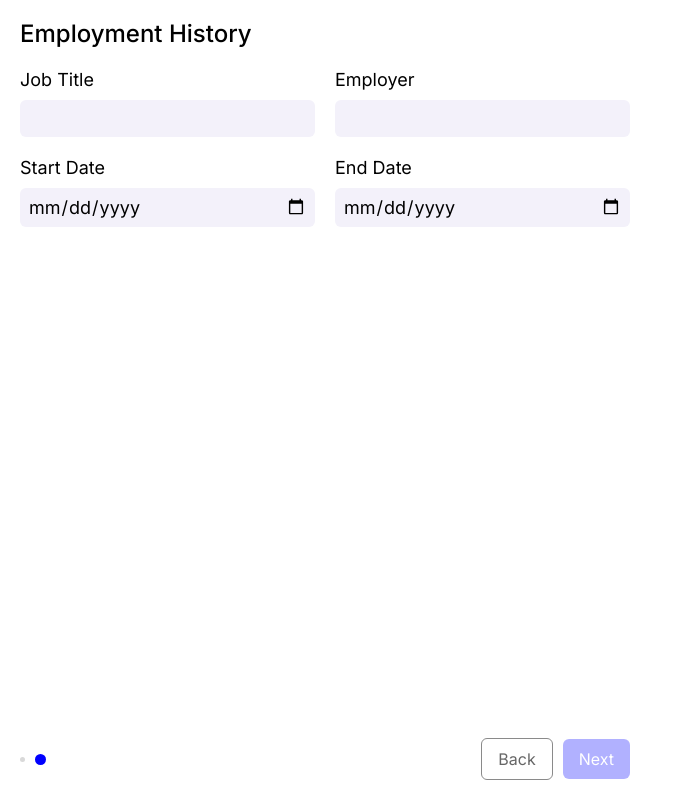
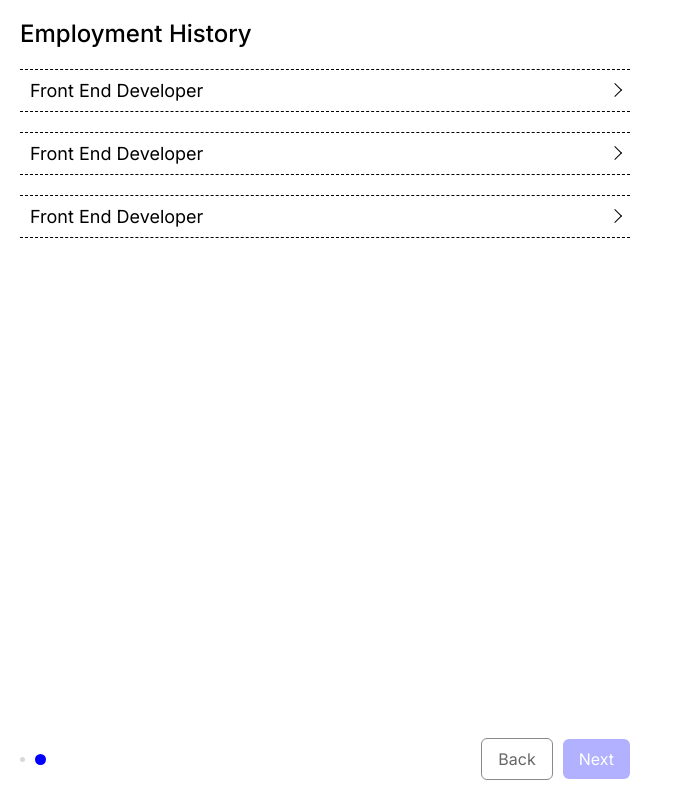
Before and after one commit to danyapac3/cv-builder, a React (Vite) app: page / in a window 1280 px wide. Both pictures are taken after a click on the button "Next". Shown: the whole page, without its empty margins (0-673 px from the left). Built offline with nearby package versions, Linux system fonts and the light colour scheme.

Commit message:
Add disclosure sections

```diff
--- /dev/null
+++ b/src/components/disclosure.jsx
@@ -0,0 +1,11 @@
+import "../styles/disclosure.css";
+function Disclosure({ title, children }) {
+  return (
+    <details className="disclosure">
+      <summary className="disclosure__title">{title}</summary>
+      {children}
+    </details>
+  );
+}
+
+export default Disclosure;
--- a/src/components/employment-history-form.jsx
+++ b/src/components/employment-history-form.jsx
@@ -1,36 +1,72 @@
 import "../styles/input-group.css";
 import InputGroup from "./input-group";
+import { useState } from "react";
+import Disclosure from "./disclosure";
+
+const createJob = (() => {
+  let count = 0;
+
+  return () => ({
+    id: String(count++),
+    jobTitle: "",
+    employer: "",
+    startDate: "",
+    endDate: "",
+  });
+})();
 
 function EmploymentHistoryForm() {
+  const [jobs, setJobs] = useState([createJob(), createJob(), createJob()]);
+
+  const updateJob = (id, propertyName, value) => {
+    setJobs(
+      jobs.map((job) => {
+        if (job.id !== id) {
+          return job;
+        }
+
+        return { ...job, [propertyName]: value };
+      }),
+    );
+  };
+
   return (
     <form className="cv-form">
       <h1 className="cv-form__title">Employment History</h1>
+      {jobs.map((job) => {
+        return (
+          <Disclosure title="Front End Developer">
+            <div className="cv-form__content-grid">
               <InputGroup
                 name="jobTitle"
                 label="Job Title"
-        value=""
-        handleChange={() => {}}
+                value={job.jobTitle}
+                handleChange={(name, value) => updateJob(job.id, name, value)}
               />
               <InputGroup
                 name="employer"
                 label="Employer"
-        value=""
-        handleChange={() => {}}
+                value={job.employer}
+                handleChange={(name, value) => updateJob(job.id, name, value)}
               />
               <InputGroup
                 name="startDate"
                 label="Start Date"
-        value=""
+                value={job.startDate}
                 type="date"
-        handleChange={() => {}}
+                handleChange={(name, value) => updateJob(job.id, name, value)}
               />
               <InputGroup
                 name="endDate"
                 label="End Date"
-        value=""
+                value={job.endDate}
                 type="date"
-        handleChange={() => {}}
+                handleChange={(name, value) => updateJob(job.id, name, value)}
               />
+            </div>
+          </Disclosure>
+        );
+      })}
     </form>
   );
 }
--- a/src/components/personal-info-form.jsx
+++ b/src/components/personal-info-form.jsx
@@ -24,6 +24,7 @@ export default function PersonalInfoForm() {
   return (
     <form className="cv-form">
       <h1 className="cv-form__title">Personal Information</h1>
+      <div className="cv-form__content-grid">
         <InputGroup
           name="firstName"
           label="First Name"
@@ -75,6 +76,7 @@ export default function PersonalInfoForm() {
           value={formData.city}
           handleChange={handleChange}
         />
+      </div>
     </form>
   );
 }
--- a/src/styles/cv-form.css
+++ b/src/styles/cv-form.css
@@ -1,11 +1,16 @@
 .cv-form {
-  display: grid;
-  grid-template-columns: 1fr 1fr;
+  display: flex;
+  flex-direction: column;
   gap: 20px;
 }
 
 .cv-form__title {
   font-size: 24px;
-  grid-column: 1 / -1;
   font-weight: 500;
 }
+
+.cv-form__content-grid {
+  display: grid;
+  grid-template-columns: 1fr 1fr;
+  gap: 20px;
+}
--- /dev/null
+++ b/src/styles/disclosure.css
@@ -0,0 +1,34 @@
+.disclosure {
+  display: flex;
+  flex-direction: column;
+  border-top: 1px dashed black;
+  border-bottom: 1px dashed black;
+}
+
+.disclosure:open {
+  border-bottom: none;
+  gap: 20px;
+}
+
+.disclosure__title {
+  display: flex;
+  align-items: center;
+  justify-content: space-between;
+  padding: 10px;
+  font-size: 18px;
+  user-select: none;
+}
+
+.disclosure__title::after {
+  content: "";
+  width: 10px;
+  height: 10px;
+  border: 1px solid black;
+  border-bottom: none;
+  border-left: none;
+  transform: rotate(45deg);
+}
+
+.disclosure__title::marker {
+  content: "";
+}
--- a/src/styles/input-group.css
+++ b/src/styles/input-group.css
@@ -11,6 +11,7 @@
 }
 
 .input-group > input {
+  width: 100%;
   font-size: 18px;
   background-color: #f3f1fa;
   border: 0px;
```
Lines whose indentation alone changed are shown as unchanged.
